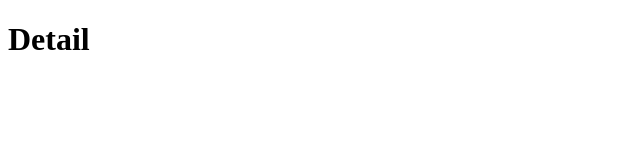
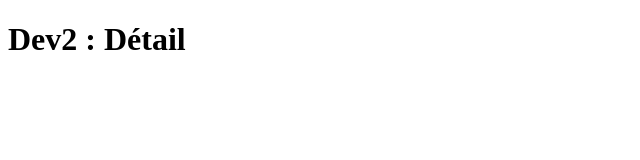
Before and after one commit to fenosoarandria/Deployement, a plain HTML site: page Detail.html in a window 1280 px wide. Shown: the whole page, without its empty margins (0-640 px from the left). Drawn offline with Linux system fonts and the light colour scheme.

Commit message:
detail version2

```diff
--- a/Detail.html
+++ b/Detail.html
@@ -7,6 +7,6 @@
     <title>Document</title>
 </head>
 <body>
-    <h1>Detail</h1>
+    <h1>Dev2 : Détail</h1>
 </body>
 </html>
```
